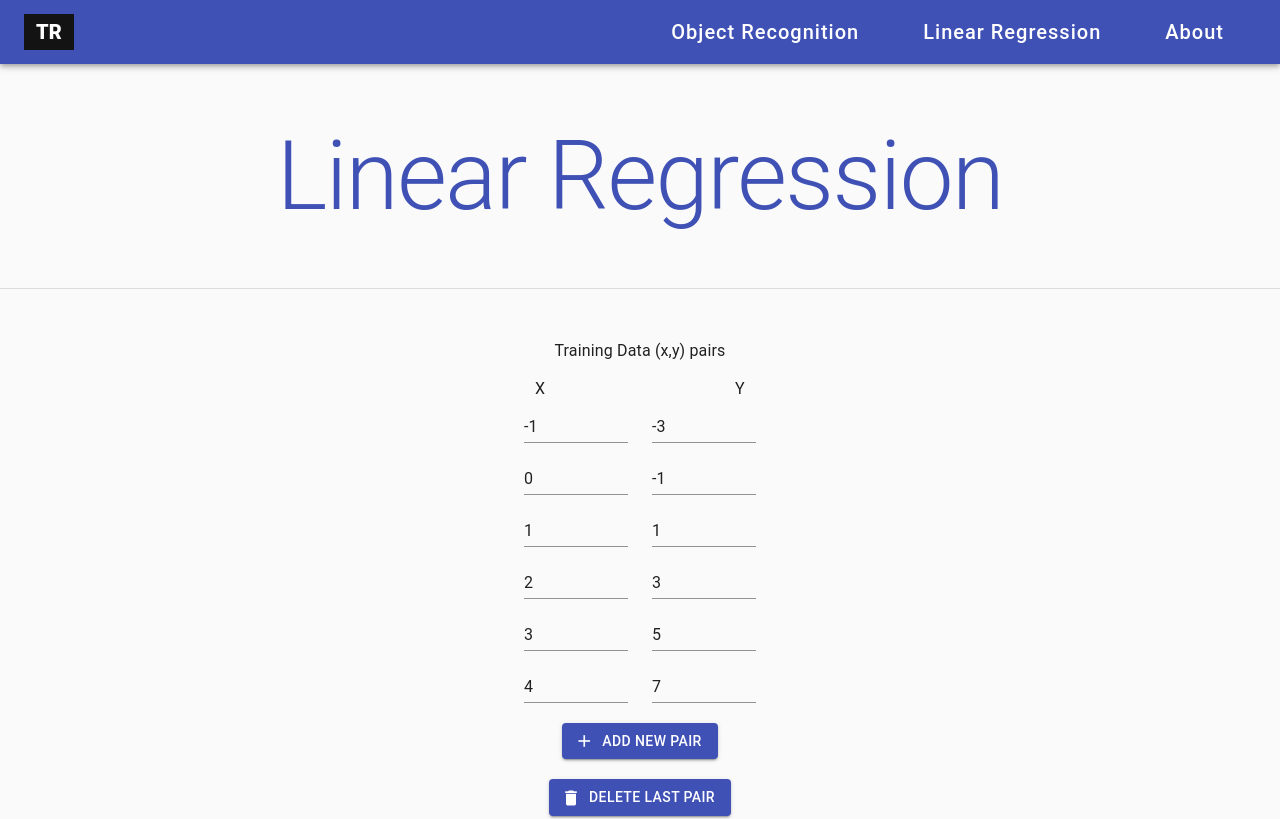
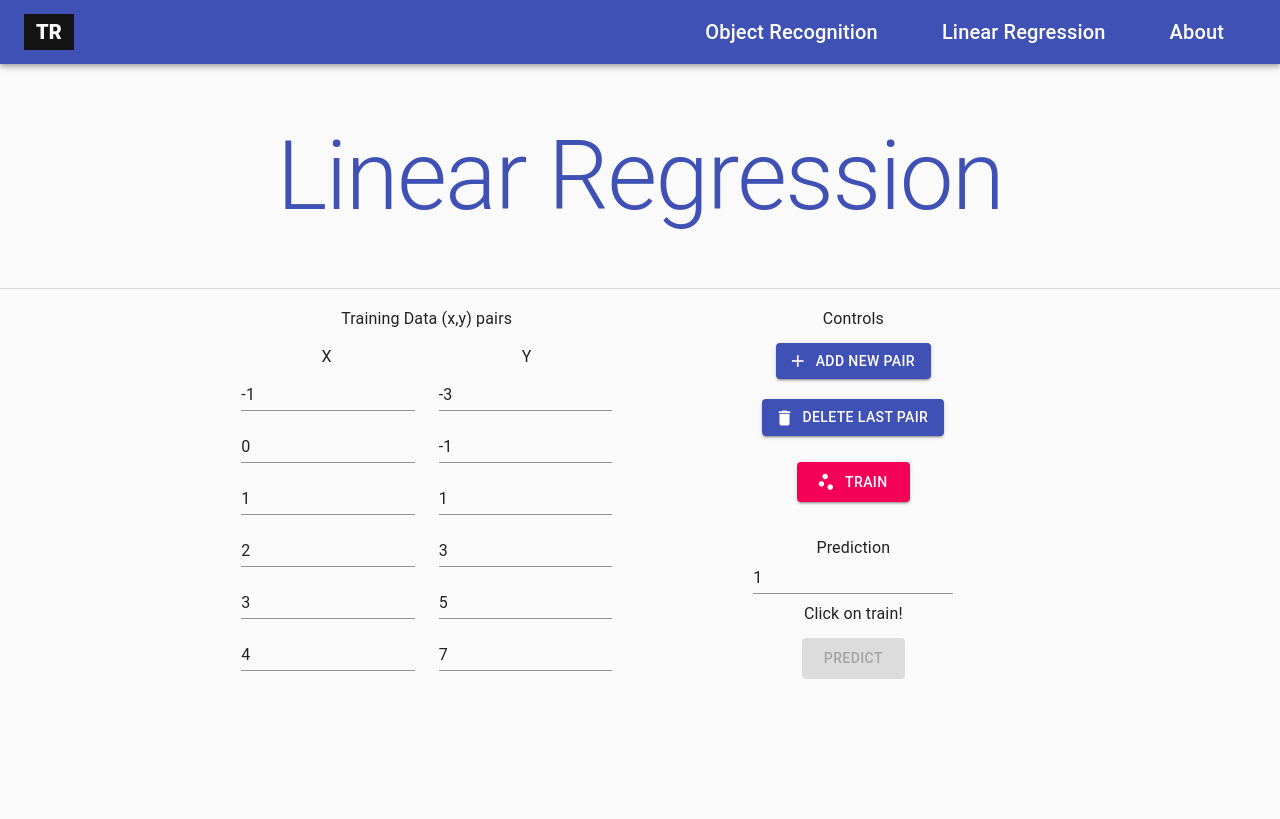
Before and after one commit to jan-ondruch/tensorflow-react-simple-app, a React (Create React App) app: page /linear-regression in a window 1280 px wide. Shown: the top 819 px of the page. Built offline with nearby package versions, Linux system fonts and the light colour scheme.

Commit message:
fixing styles

```diff
--- a/src/App.js
+++ b/src/App.js
@@ -6,7 +6,7 @@ import Navbar from './components/Navbar'
 import About from './components/About'
 
 import { createMuiTheme, responsiveFontSizes, ThemeProvider } from '@material-ui/core/styles'
-import { Box } from '@material-ui/core'
+import { Grid } from '@material-ui/core'
 import { BrowserRouter as Router, Route, Switch } from "react-router-dom"
 
 let theme = createMuiTheme()
@@ -14,7 +14,7 @@ theme = responsiveFontSizes(theme)  // generate reponsive typography
 
 const App = () => (
   <ThemeProvider theme={theme}>
-    <Box className="App">
+    <Grid className="App">
       <Router>
         <Navbar />
         <Switch>
@@ -31,7 +31,7 @@ const App = () => (
           </Route>
         </Switch>
       </Router>
-    </Box>
+    </Grid>
   </ThemeProvider>
 )
 
--- a/src/components/About.js
+++ b/src/components/About.js
@@ -1,14 +1,20 @@
 import React from 'react'
 import Header from './Header'
 
-import { Typography, Box, Link } from '@material-ui/core'
+import { Typography, Grid, Link } from '@material-ui/core'
 
 import { makeStyles } from '@material-ui/core/styles'
 
-const useStyles = makeStyles(() => ({
+const useStyles = makeStyles((theme) => ({
+    root: {
+        padding: theme.spacing(3)
+    },
     text: {
         paddingBottom: '24px'
     },
+    tag: {
+        color: theme.palette.primary.main
+    }
 }))
 
 const About = () => {
@@ -18,29 +24,27 @@ const About = () => {
     return (
         <React.Fragment>
             <Header name="About" />
-            <Box
-                align="center"
-                px={{ xs: 4, sm: 12, md: 16, lg: 64, xl: 86 }}
-                pt={{ xs: 4, lg: 8, xl: 12 }}
-            >
+            <Grid container justify="center" className={classes.root}>
+                <Grid item xs={12} sm={6} md={3} >
                     <Typography variant="subtitle1" className={classes.text}>
                         This project was built using React.js, Tensorflow and Material-UI. It got me back
-                    into front-end development #comebackofthecentury
+                        into front-end development <span className={classes.tag}>#comebackofthecentury</span>
                     </Typography>
                     <Typography variant="subtitle1" className={classes.text}>
                         Because I was playing around with React mostly in 2017, I was pleasantly surprised
-                    by the existence of Hooks #ahoy!
+                        by the existence of Hooks <span className={classes.tag}>#ahoy!</span>
                     </Typography>
                     <Typography variant="subtitle1">
                         I know, this app is super awesome. However, claiming that it was all me would be a lie.
                         Part of the linear regression functionality was based on
                             <Link
                             href="https://www.dlighthouse.co/2020/02/creating-tensorflowjs-reactjs-js-app.html"
-                        color="primary"> this tutorial.
+                            color="secondary"> this tutorial.
                             </Link>
-                    &nbsp;But yeah, everything else #byme
+                        &nbsp;But yeah, everything else <span className={classes.tag}>#byme</span>
                     </Typography>
-            </Box>
+                </Grid>
+            </Grid>
         </React.Fragment>
     )
 }
--- a/src/components/LinearRegression.js
+++ b/src/components/LinearRegression.js
@@ -4,9 +4,13 @@ import * as tf from '@tensorflow/tfjs'
 import Loader from 'react-loader-spinner'
 import Header from './Header'
 
-import { Box, Button, Typography, Input, Icon, makeStyles } from '@material-ui/core'
+import { Grid, Box, Button, Typography, Input, Icon, makeStyles } from '@material-ui/core'
 
 const useStyles = makeStyles((theme) => ({
+    gridItem: {
+        textAlign: 'center',
+        padding: theme.spacing(2)
+    },
     row: {
         display: 'flex',
         justifyContent: 'center'
@@ -42,12 +46,13 @@ const useStyles = makeStyles((theme) => ({
             margin: '10px 18px'
         },
         "&:last-child": {
-            display: 'flex'
+            display: 'flex',
+            margin: 'auto',
+            marginTop: theme.spacing(2)
         }
     },
-    predictControls: {
-        justifyContent: 'center',
-        margin: '32px auto',
+    predictWrapper: {
+        paddingTop: theme.spacing(4)
     },
     predictLabel: {
         display: 'block'
@@ -170,12 +175,13 @@ const LinearRegression = () => {
     return (
         <React.Fragment>
             <Header name="Linear Regression" />
-            <Box
-                align="center"
-                px={{ xs: 2, sm: 12, md: 16, lg: 64, xl: 86 }}
-                pt={{ xs: 4, lg: 6, xl: 6 }}
+            <Grid
+                container
+                direction="row"
+                lg={8} xl={6}
+                style={{margin: '0 auto'}}
             >
-                <Box>
+                <Grid item xs={12} sm={6} className={classes.gridItem}>
                     <Typography variant="subtitle1">Training Data (x,y) pairs</Typography>
                     <Box className={classes.row}>
                         <Box className={classes.tableLabel}>
@@ -211,7 +217,10 @@ const LinearRegression = () => {
                             </Box>
                         )
                     })}
+                </Grid>
 
+                <Grid item xs={12} sm={6} className={classes.gridItem}>
+                    <Typography variant="subtitle1">Controls</Typography>
                     <Box className={classes.buttonsWrapper}>
                         <Button
                             className={classes.button}
@@ -227,6 +236,7 @@ const LinearRegression = () => {
                             className={classes.button}
                             variant="contained"
                             color="primary"
+                            justify="center"
                             onClick={handleDeleteItem}
                             startIcon={<Icon>delete</Icon>} >
                             <Typography variant="button">
@@ -245,9 +255,8 @@ const LinearRegression = () => {
                             </Typography>
                         </Button>
                     </Box>
-                </Box>
 
-                <Box className={classes.predictControls}>
+                    <Box className={classes.predictWrapper}>
                         <Typography variant="subtitle1" className={classes.predictLabel}>Prediction</Typography>
                         <Input
                             className={classes.field}
@@ -270,7 +279,7 @@ const LinearRegression = () => {
                                     :
                                     <Box className={classes.predictValue}>
                                         {
-                                        typeof(modelState.predictedValue) === "number" ?
+                                            typeof (modelState.predictedValue) === "number" ?
                                                 <Typography variant="h4">
                                                     {modelState.predictedValue.toFixed(2)}
                                                 </Typography>
@@ -295,7 +304,8 @@ const LinearRegression = () => {
                             </Typography>
                         </Button>
                     </Box>
-            </Box>
+                </Grid>
+            </Grid>
         </React.Fragment>
     )
 }
--- a/src/components/MobileNet.js
+++ b/src/components/MobileNet.js
@@ -11,8 +11,11 @@ import { Box, Typography, Grid, Card, CardContent, Button, makeStyles, } from '@
 
 import './MobileNet.css'
 
-const useStyles = makeStyles(() => ({
-
+const useStyles = makeStyles((theme) => ({
+    gridItem: {
+        textAlign: 'center',
+        padding: theme.spacing(2)
+    },
 }))
 
 const MobileNet = () => {
@@ -93,14 +96,14 @@ const MobileNet = () => {
     return (
         <React.Fragment>
             <Header name="Object Recognition" />
-            <Box
-                align="center"
-                px={{ xs: 2, sm: 12, md: 16, lg: 64, xl: 86 }}
-                pt={{ xs: 4, lg: 6, xl: 6 }}
+            <Grid
+                container
+                direction="row"
+                style={{margin: '0 auto'}}
             >
-                <Box pb={{ xs: 4, lg: 6, xl: 6 }}>
+                <Grid item xs={12} md={6} className={classes.gridItem}>
                     <Typography
-                        variant="h2"
+                        variant="subtitle1"
                         gutterBottom
                     >
                         Video image classification
@@ -128,10 +131,10 @@ const MobileNet = () => {
                             </Box>
                         }
                     </Box>
-                </Box>
-                <Box pb={{ xs: 2, lg: 4, xl: 4 }}>
+                </Grid>
+                <Grid item xs={12} md={6} className={classes.gridItem}>
                     <Typography
-                        variant="h2"
+                        variant="subtitle1"
                         gutterBottom
                     >
                         Image classification
@@ -140,8 +143,8 @@ const MobileNet = () => {
                         id='mnimg'
                         src={process.env.PUBLIC_URL + '/images/MobileNetImage.jpg'}
                         alt="MobileNet image" />
-                    <Box mt={{ xs: 2, lg: 4, xl: 4 }}>
-                    <Typography variant="subtitle2" gutterBottom>Result</Typography>
+                    <Grid>
+                        <Typography variant="subtitle2" gutterBottom>Result</Typography>
                         {
                             clsImage.length ?
                             <Grid container spacing={3}>
@@ -160,9 +163,9 @@ const MobileNet = () => {
                                 width={32}
                             />
                         }
-                    </Box>
-                </Box>
-            </Box>
+                    </Grid>
+                </Grid>
+            </Grid>
         </React.Fragment>
     )
 }
@@ -186,14 +189,14 @@ const ResultCard = ({val, probability, index}) => {
     }, [showProbability])
 
     return (
-        <Grid item xs={12} >
+        <Grid item xs={12} lg={4}>
             <Card
                 index={index}
 
             >
                 <CardContent>
                     <Typography
-                        variant="h5"
+                        variant="subtitle1"
                         content="h3"
                         align="left"
                     >
--- a/src/components/Navbar.js
+++ b/src/components/Navbar.js
@@ -39,7 +39,6 @@ const useStyles = makeStyles((theme) => ({
     link: {
         color: '#fff',
         textDecoration: 'none',
-        letterSpacing: '1px',
         '&:hover': {
             color: '#00FE00'
         }
```
Lines whose indentation alone changed are shown as unchanged.
